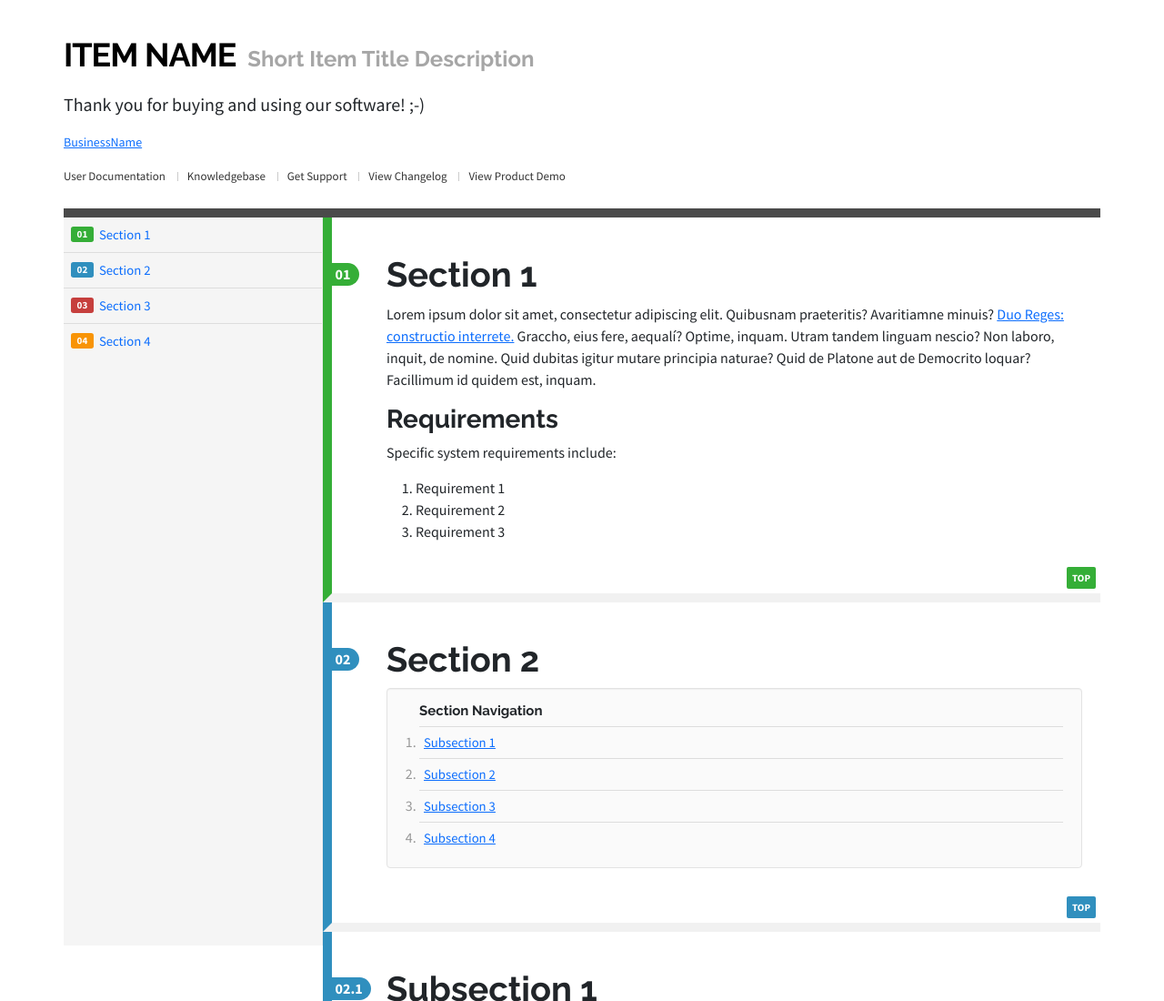
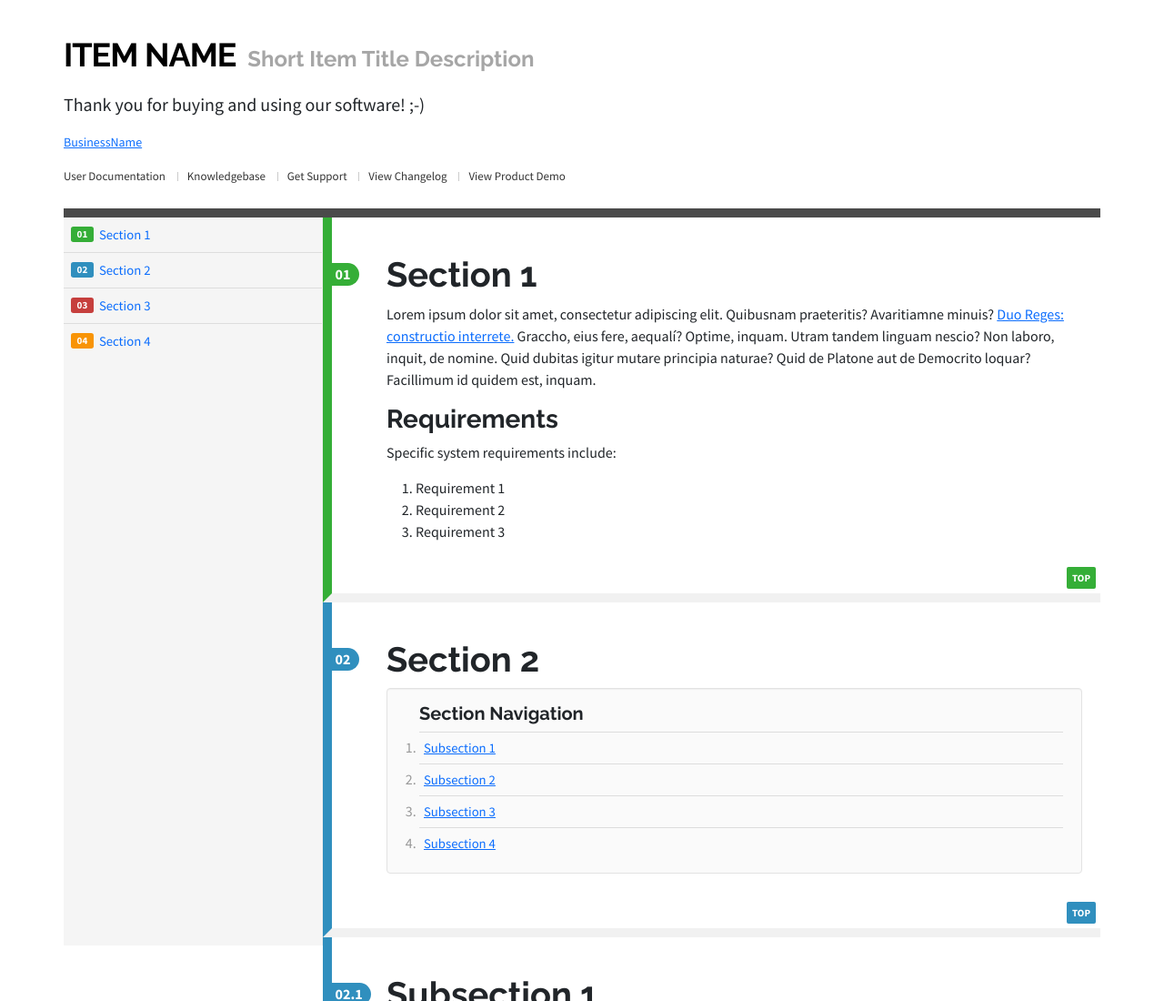
Before and after one commit to Rodgath/Dilaz-Doc, a plain HTML site: page index-sample.html in a window 1280 px wide. Shown: the top 1100 px of the page at 91% size. Drawn offline with Linux system fonts and the light colour scheme.

Commit message:
Removed section h3 and h5 styles

```diff
--- a/css/docs.css
+++ b/css/docs.css
@@ -47,11 +47,6 @@ section dt, section dd {
 }
 section dd {
 	margin-left:0;
-}
-section h3 {
-}
-section h5 {
-	font-size:15px;
 }
 pre,code {
 	overflow:auto;
```
